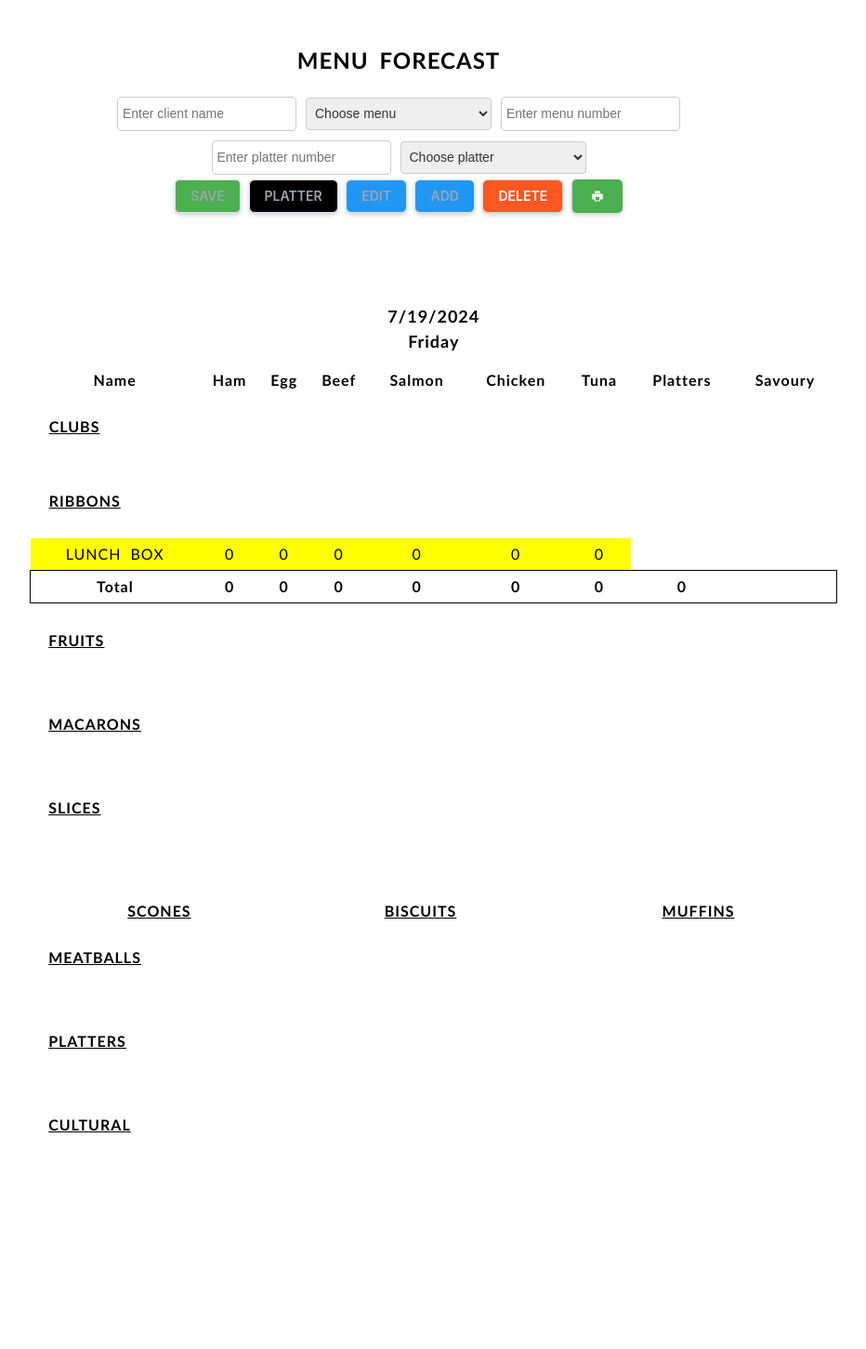
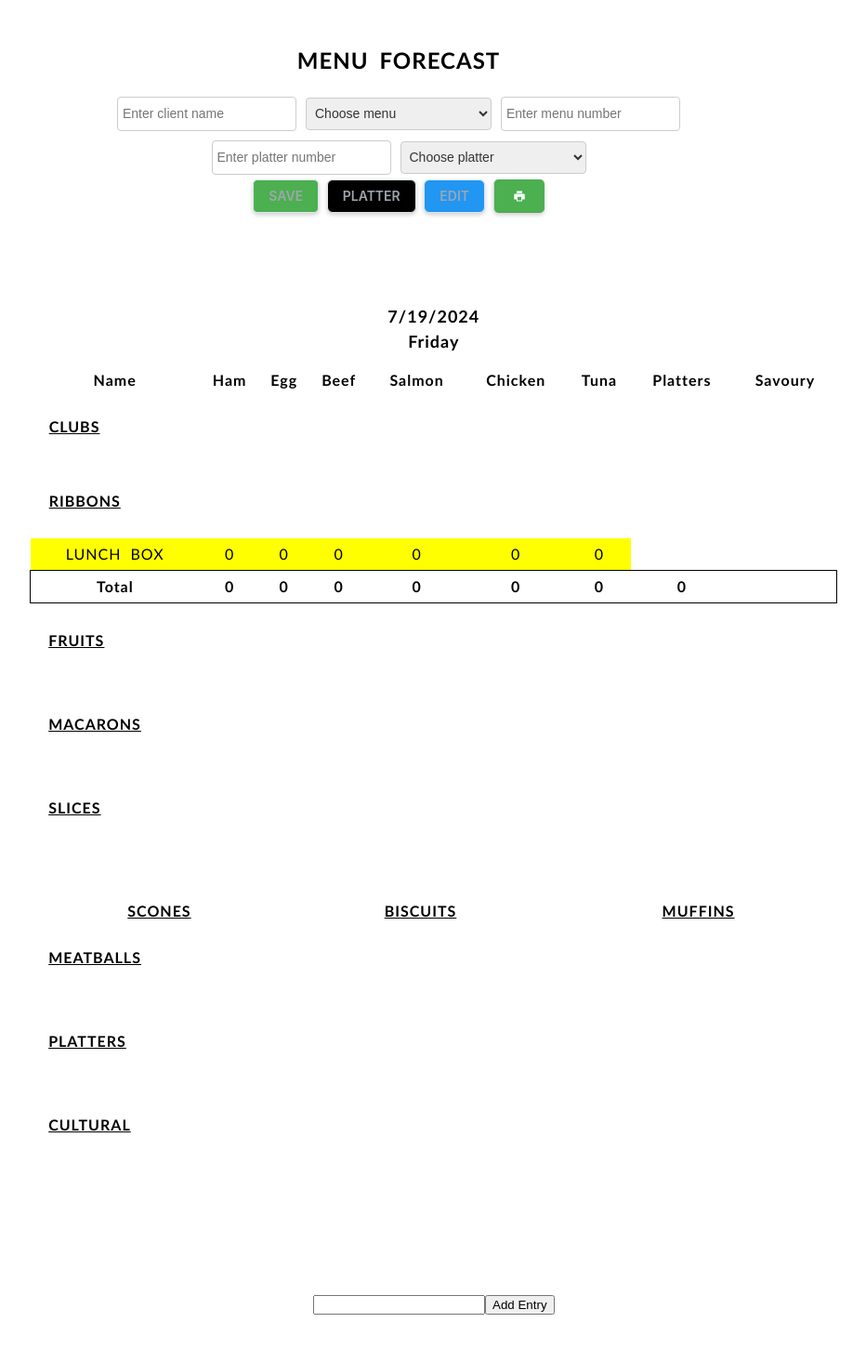
Before and after one commit to PritamMaharjan86/Menu-tracker, a React (Create React App) app: page / in a window 1280 px wide. Shown: the whole page at 93% size, without its empty margins (211-1143 px from the left). Built offline with nearby package versions, Linux system fonts and the light colour scheme.

Commit message:
changes in buttons

```diff
--- a/src/App.js
+++ b/src/App.js
@@ -5,6 +5,7 @@ import 'react-toastify/dist/ReactToastify.css';
 import Input from './components/input'
 import Buttons from './components/buttons';
 import Menu from './components/menu';
+import EditableTextList from './components/EditableTextList';
 
 
 
@@ -103,8 +104,11 @@ export default function App() {
 
   };
 
+
   const handleAddItem = () => {
-    setField(false);
+    setName('');
+    setClient('');
+    setNumber('');
     setIsDisabled(false);
     setSavedisabled(true);
     setEditdisabled(false);
@@ -222,16 +226,15 @@ export default function App() {
   };
 
 
-  const handleDelete = () => {
-
-  }
 
   const handleExtra = () => {
-    setField(false);
+
     setIsDisabled(false);
     setSavedisabled(true);
     setEditdisabled(false);
     setExtradisabled(true);
+    setPlatter('');
+    setPlatternumber('');
 
     let newItem;
 
@@ -338,6 +341,17 @@ export default function App() {
         };
         break;
 
+      case "GLUTEN FREE":
+        newItem = {
+          id: items.length + 1, // You can use a m0ore robust ID generation method
+          name: (client) + " " + (name) + '/' + (number),
+          platter: (platter),
+          add: (platterNumber),
+          category: "Category GF"
+
+        };
+        break;
+
 
       default:
         newItem = {
@@ -368,20 +382,6 @@ export default function App() {
   }
 
 
-  const handleAdd = () => {
-    setIsDisabled(true);
-    setSavedisabled(false);
-    setExtradisabled(false);
-    setField(true);
-    setEditdisabled(false);
-    setClient('');
-    setName('');
-    setNumber('');
-    setPlatter('');
-    setPlatternumber('');
-
-  }
-
 
 
   return (
@@ -406,9 +406,7 @@ export default function App() {
         />
 
         <Buttons
-          handleAdd={handleAdd}
           handleAddItem={handleAddItem}
-          handleDelete={handleDelete}
           handleEdit={handleEdit}
           handlePrint={handlePrint}
           handleExtra={handleExtra}
@@ -429,6 +427,9 @@ export default function App() {
         <Menu className="output"
           items={items}
         />
+        <EditableTextList />
+
+
 
       </div>
     </div>
--- /dev/null
+++ b/src/components/EditableTextList.js
@@ -0,0 +1,65 @@
+// src/EditableTextList.js
+import React, { useState } from 'react';
+
+const EditableTextList = () => {
+    const [entries, setEntries] = useState([]);
+    const [newEntry, setNewEntry] = useState('');
+    const [isEditing, setIsEditing] = useState(null);
+    const [currentText, setCurrentText] = useState('');
+
+    const handleAddEntry = () => {
+        setEntries([...entries, newEntry]);
+        setNewEntry('');
+    };
+
+    const handleEditEntry = (index) => {
+        setIsEditing(index);
+        setCurrentText(entries[index]);
+    };
+
+    const handleSaveEdit = (index) => {
+        const updatedEntries = entries.map((entry, idx) =>
+            idx === index ? currentText : entry
+        );
+        setEntries(updatedEntries);
+        setIsEditing(null);
+        setCurrentText('');
+    };
+
+    const handleChange = (e) => {
+        setCurrentText(e.target.value);
+    };
+
+    return (
+        <div>
+
+            <ul>
+                {entries.map((entry, index) => (
+                    <li key={index}>
+                        {isEditing === index ? (
+                            <input
+                                type="text"
+                                value={currentText}
+                                onChange={handleChange}
+                                onBlur={() => handleSaveEdit(index)}
+                                autoFocus
+                            />
+                        ) : (
+                            <span onClick={() => handleEditEntry(index)}>{entry}</span>
+                        )}
+                    </li>
+                ))}
+            </ul>
+            <div>
+                <input
+                    type="text"
+                    value={newEntry}
+                    onChange={(e) => setNewEntry(e.target.value)}
+                />
+                <button onClick={handleAddEntry}>Add Entry</button>
+            </div>
+        </div>
+    );
+};
+
+export default EditableTextList;
--- a/src/components/buttons.js
+++ b/src/components/buttons.js
@@ -4,7 +4,7 @@ import ButtonGroup from '@mui/joy/ButtonGroup'
 import { AiFillPrinter } from "react-icons/ai";
 
 
-export default function Buttons({ handleAdd, handleAddItem, handleDelete, handleEdit, handlePrint, handleExtra, extraDisabled, saveDisabled, editDisabled, isDisabled }) {
+export default function Buttons({ handleAddItem, handleEdit, handlePrint, handleExtra, extraDisabled, saveDisabled, editDisabled, isDisabled }) {
     return (
 
         <div style={{ display: 'flex', justifyContent: 'center' }}>
@@ -48,31 +48,6 @@ export default function Buttons({ handleAdd, handleAddItem, handleDelete, handle
                 }}
                     disabled={editDisabled} onClick={handleEdit}>Edit</Button>
 
-                <Button sx={{
-                    backgroundColor: '#2196F3',
-                    color: '#FFFFFF',
-                    borderRadius: '5px',
-                    transition: 'background-color 0.3s ease',
-                    boxShadow: '0px 2px 5px rgba(0, 0, 0, 0.2)',
-                    textTransform: 'uppercase',
-                    ':hover': {
-                        backgroundColor: '#1976D2',
-                    },
-                }}
-                    disabled={isDisabled} onClick={handleAdd}>add</Button>
-
-                <Button sx={{
-                    backgroundColor: '#FF5722',
-                    color: '#FFFFFF',
-                    borderRadius: '5px',
-                    transition: 'background-color 0.3s ease',
-                    boxShadow: '0px 2px 5px rgba(0, 0, 0, 0.2)',
-                    textTransform: 'uppercase',
-                    ':hover': {
-                        backgroundColor: '#E64A19',
-                    },
-                }}
-                    onClick={handleDelete}>Delete</Button>
 
                 <Button sx={{
                     backgroundColor: '#4CAF50',
--- a/src/components/input.js
+++ b/src/components/input.js
@@ -1,6 +1,6 @@
 import React from "react"
 
-export default function Input({ handleClient, handleName, handleNumber, handlePlatter, handlePlatternumber, platterNumber, field, name, client, number, platter }) {
+export default function Input({ items, isEditing, handleEditEntry, currentText, handleSaveEdit, handleClient, handleName, handleNumber, handlePlatter, handlePlatternumber, platterNumber, field, name, client, number, platter }) {
 
 
 
@@ -97,13 +97,15 @@ export default function Input({ handleClient, handleName, handleNumber, handlePl
                     <option value="CLUB">CLUB SANDWICH</option>
                     <option value="RIBBON">RIBBON SANDWICH</option>
                     <option value="VEGAN">VEGAN</option>
-                    <option value="VEGETARIAN">VEGETARIAN</option>
+                    <option value="GLUTEN FREE">GLUTEN FREE SANDWICH</option>
+
 
 
                 </select>
 
             )}
 
+
         </div >
     )
 }
```
Also changed, not shown: src/components/menu.js (+38 -12 lines). Lines whose indentation alone changed are shown as unchanged.
